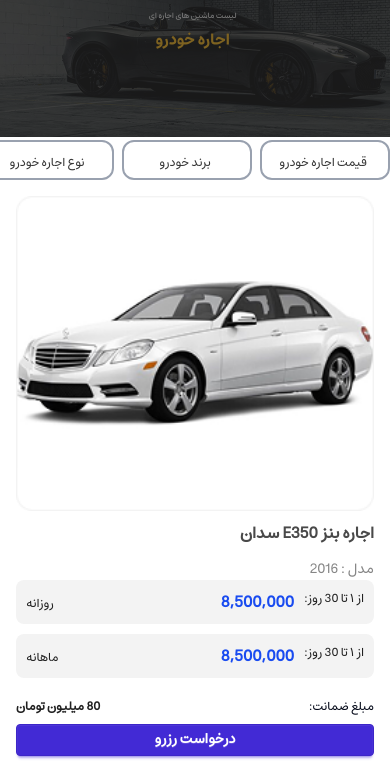
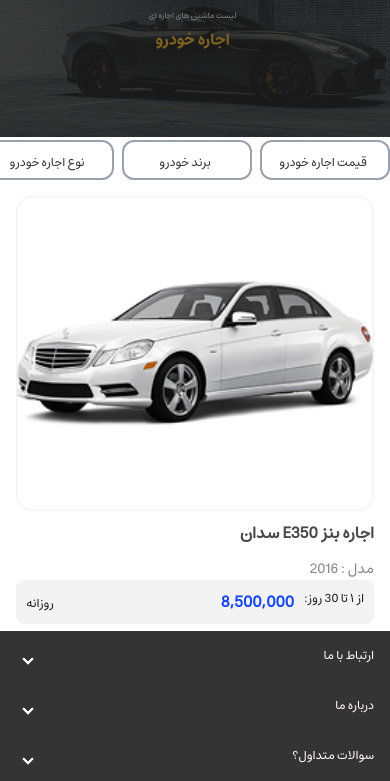
Before and after one commit to neonims/Final-Project-mft-web-2, a website built with Vite: page index.html in a window 390 px wide. Shown: the part 63-844 px from the top of the page. Built offline with nearby package versions, Linux system fonts and the light colour scheme.

Commit message:
Final-PLP-02

```diff
--- a/index.html
+++ b/index.html
@@ -1491,7 +1491,7 @@
 
       <!--#region footer-mobile -->
       <footer
-        class="mobile:flex mobile:flex-col mobile:w-full mobile:h-fit mobile:bg-[#343434] desktop:hidden"
+        class="mobile:flex mobile:flex-col mobile:w-full mobile:h-fit mobile:bg-[#343434] mobile:fixed mobile:bottom-0 mobile:z-200 desktop:hidden"
       >
         <div class="collapse collapse-arrow bg-[#343434] align-middle">
           <input type="radio" name="my-accordion-2" />
```
